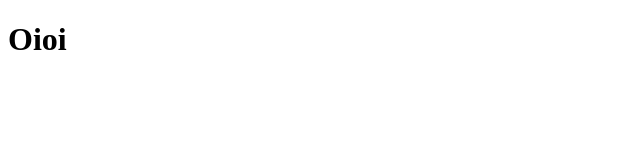
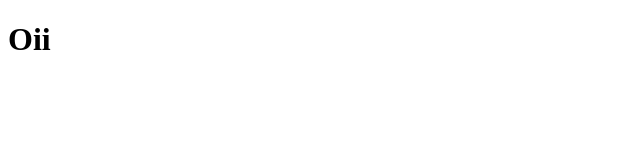
Before and after one commit to marianapera/aula-3, a plain HTML site: page index.html in a window 1280 px wide. Shown: the full height of the page, 0-640 px from the left. Drawn offline with Linux system fonts and the light colour scheme.

Commit message:
mudanca titulo

```diff
--- a/index.html
+++ b/index.html
@@ -7,6 +7,6 @@
     <title>KKKrying</title>
 </head>
 <body>
-    <h1>Oioi</h1>
+    <h1>Oii</h1>
 </body>
 </html>
```
